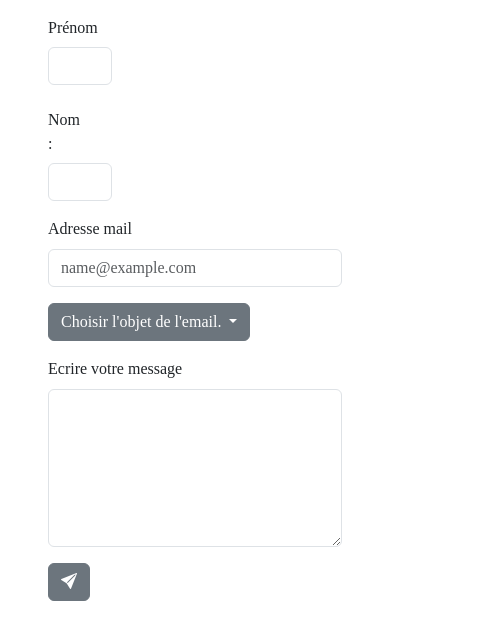
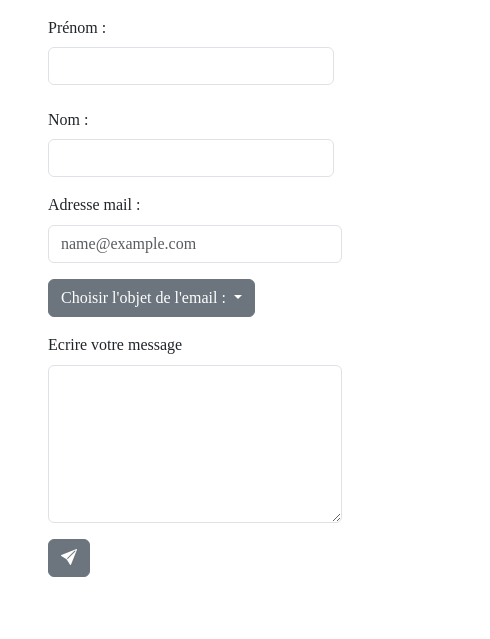
Before and after one commit to AlexisDumont/restaurant-bootstrap, a plain HTML site: page pages/Contact.html in a window 390 px wide. Shown: the part 137-776 px from the top of the page, 490 px wide, since content can reach past the window. Drawn offline with nearby package versions, Linux system fonts and the light colour scheme; a web font is replaced by a local one.

Commit message:
Contact done v2

```diff
--- a/pages/Contact.html
+++ b/pages/Contact.html
@@ -14,7 +14,7 @@
 <body>
     <nav class="navbar navbar-expand-lg py-3">
         <div class="container">
-            <a class="navbar-brand px-4" href="#"><img class="logo" src="../Img/logotemp.png"></a>
+            <a class="navbar-brand px-4" href="../index.html"><img class="logo" src="../Img/logotemp.png"></a>
             <button class="navbar-toggler" type="button" data-bs-toggle="collapse" data-bs-target="#navbarNavAltMarkup"
                 aria-controls="navbarNavAltMarkup" aria-expanded="false" aria-label="Toggle navigation">
                 <span class="navbar-toggler-icon"></span>
@@ -33,29 +33,25 @@
     <!--<a href="https://getbootstrap.com/docs/5.3/forms/form-control/#example">Lien BootStrap Form</a> -->
     <div class="row g-3 align-items-center formu ps-5 pe-5">
         <div class="col-md-6">
-            <div class="col-1 col-md-6">
-                <label for="prenom" class="col-form-label">Prénom</label>
-            </div>
-            <div class="col-2 col-md-6">
+            <div class="col-md-6">
+                <label for="prenom" class="col-form-label">Prénom : </label>
                 <input type="text" class="form-control">
             </div>
         </div>
         <div class="col-md-6">
-            <div class="col-1 col-md-6">
+            <div class="col-md-6">
                 <label for="nom" class="col-form-label">Nom :</label>
-            </div>
-            <div class="col-2 col-md-6">
                 <input type="text" class="form-control">
             </div>
         </div>
     </div>
     <div class="mb-3 ps-5 pe-5 mt-3">
-        <label for="exampleFormControlInput1" class="form-label">Adresse mail</label>
+        <label for="exampleFormControlInput1" class="form-label">Adresse mail :</label>
         <input type="email" class="form-control" id="exampleFormControlInput1" placeholder="name@example.com">
     </div>
     <div class="dropdown ps-5 pe-5 mt-3">
         <button class="btn btn-secondary dropdown-toggle" type="button" data-bs-toggle="dropdown" aria-expanded="false">
-            Choisir l'objet de l'email.
+            Choisir l'objet de l'email :
         </button>
         <ul class="dropdown-menu">
             <li><a class="dropdown-item" href="#">Réservation</a></li>
--- a/styles/style.css
+++ b/styles/style.css
@@ -105,13 +105,16 @@ iframe{
 
 .formu{
     padding-top: 3%;
+    margin-right: 0 !important;
+}
+
+.form-label{
+    border-radius: 5%;
 }
 @media  screen and (max-width:600px) {
     .display-5{
         font-size: 50px;
         font-weight: bolder;
     }
-    .formu {
-        margin-right: -100px;
-    }
+
 }
```
Also changed, not shown: pages/AboutUs.html (+1 -1 lines), pages/Menu.html (+1 -1 lines), pages/photos.html (+1 -1 lines).
